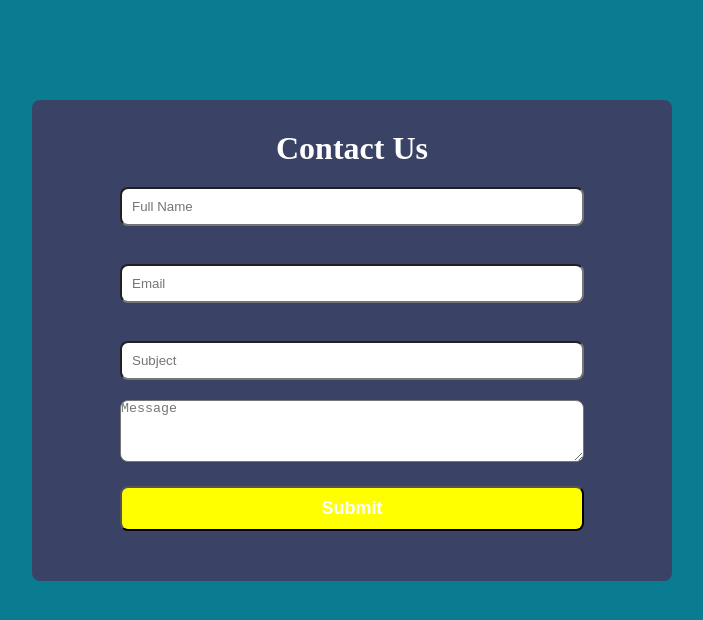
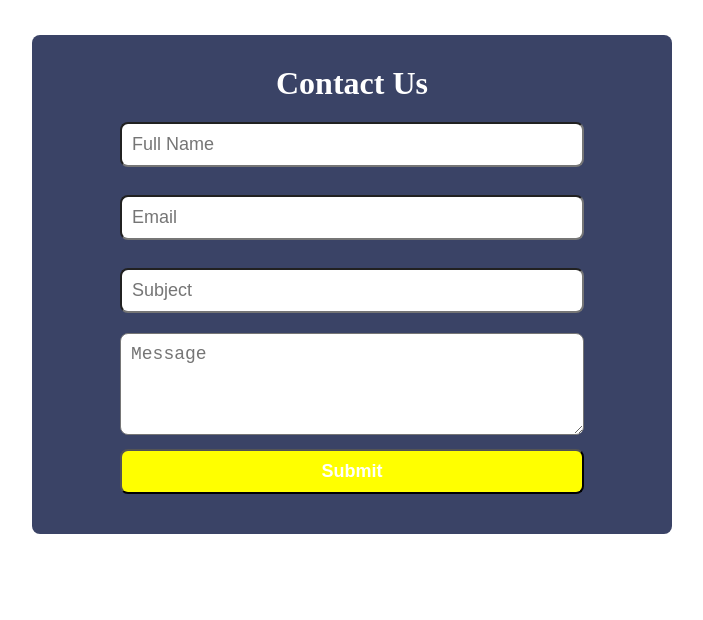
Before and after one commit to usiemeblessing/contact-us-form, a React (Create React App) app: page / in a window 1280 px wide. Shown: the top 620 px of the page, without its empty margins (288-991 px from the left). Built offline with nearby package versions, Linux system fonts and the light colour scheme.

Commit message:
modified form.css

```diff
--- a/src/styles/form.css
+++ b/src/styles/form.css
@@ -7,13 +7,14 @@
 }
 
 body {
-	background: rgb(10, 124, 145);
+	height: 100vh;
+	color: #555;
 }
 
 form {
 	background-color: rgb(58, 67, 102);
 	max-width: 40rem;
-	margin: 100px auto;
+	margin: 35px auto;
 	padding: 30px;
 	text-align: center;
 	border-radius: 8px;
@@ -25,15 +26,19 @@ h1 {
 
 input {
 	width: 80%;
-	margin-bottom: 20px;
+	margin-bottom: 10px;
 	padding: 10px;
 	border-radius: 8px;
+	font-size: 18px;
 }
 
 .text-area {
 	width: 80%;
-	margin-bottom: 20px;
+	margin-bottom: 10px;
 	border-radius: 8px;
+	font-size: 18px;
+	padding: 10px;
+	margin-top: 10px;
 }
 
 .submit {
```
